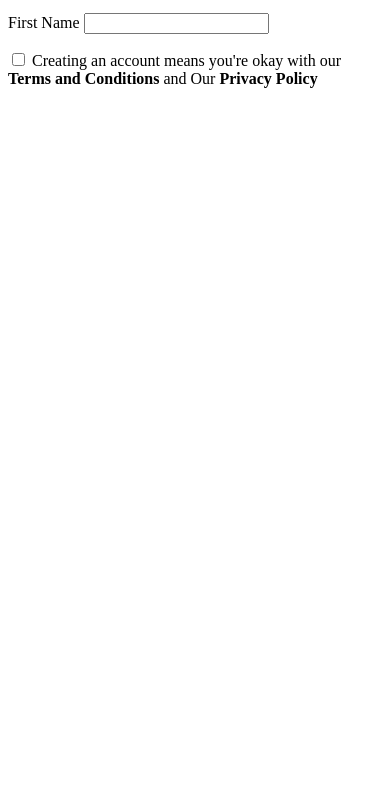
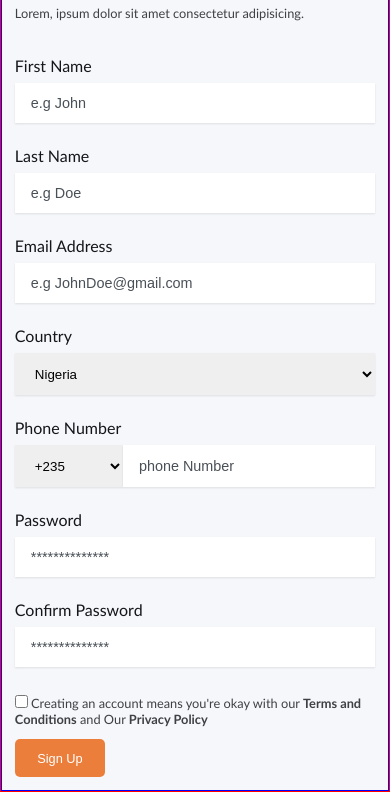
Before and after one commit to MARKOTHEDEV/Sign-up-Form, a plain HTML site: page index.html in a window 390 px wide. Shown: the part 88-880 px from the top of the page. Before the commit the page ends 844 px from the top, so only its background shows below. Drawn offline with Linux system fonts and the light colour scheme.

Commit message:
Completed the phone view Of Sign Up

```diff
--- a/index.html
+++ b/index.html
@@ -8,35 +8,107 @@
     <title>signUp form</title>
 </head>
 <body>
+    <div class="marko_container">
         <!-- start of marko form -->
         <form action="" class="marko-form" id="marko-form">
             <!-- start of marko-form__header_container of marko form -->
             <header class="marko-form__header_container">
                 <h2 class="marko-form__h1">Sign Up</h2>
-            <p class="marko-form__ptag">Lorem, ipsum dolor sit amet consectetur adipisicing.</p>
+                <p class="marko_form_content">Lorem, ipsum dolor sit amet consectetur adipisicing.</p>
             </header>
             <!-- end of marko-form__header_container of marko form -->
 
             <!-- start of marko-form__input_grid -->
             <main class="marko-form__input_grid">
+                <!-- start of flexed_input -->
+                <div class="flexed_input">
+                        <!-- start of marko_form__input_box -->
+                        <div class="marko_form__input_box">
+                            <label for="">First Name</label>
+                            <input type="text" name="" id="" placeholder="e.g John " required>
+                        </div>
+                        <!-- end of marko_form__input_box -->
+
+                        <!-- start of marko_form__input_box -->
+                        <div class="marko_form__input_box">
+                            <label for="">Last Name</label>
+                            <input type="text" name="" id="" placeholder="e.g Doe" required>
+                        </div>
+                        <!-- end of marko_form__input_box -->
+                </div>
+                <!-- end of flexed_input -->
 
 
 
                   <!-- start of marko_form__input_box -->
                   <div class="marko_form__input_box">
-                    <label for="">First Name</label>
-                    <input type="text" name="" id="">
+                    <label for="">Email Address</label>
+                    <input type="text" name="" id="" placeholder="e.g JohnDoe@gmail.com" required>
                 </div>
                 <!-- end of marko_form__input_box -->
+
+
+
+                  <!-- start of marko_form__input_box -->
+                  <div class="marko_form__input_box">
+                      <label for="">Country</label>
+                      <select name="" id="" >
+                          <option value="Nigeria" >Nigeria</option>
+                      </select>
+                  </div>
+                <!-- end of marko_form__input_box -->
+
+
+
+                    <!-- start of marko_form__input_box -->
+                       <div class="marko_form__input_box">
+                           <label for="">Phone Number</label>
+
+                           <div class="input_and_select">
+                            <select name="" id="" >
+                                <option value="" >+235</option>
+                            </select>
+                            <input type="number" placeholder="phone Number" >
+
+                           </div>
+                      </div>
+                  <!-- end of marko_form__input_box -->
+
+
+
+                <!-- start of flexed_input -->
+                <div class="flexed_input">
+
+                    <!-- start of marko_form__input_box -->
+                    <div class="marko_form__input_box">
+                        <label for="">password </label>
+                        <input type="password" name="" id="password1" placeholder="**************" required>
+                    </div>
+                    <!-- end of marko_form__input_box -->
+
+
+                    <!-- start of marko_form__input_box -->
+                    <div class="marko_form__input_box">
+                        <label for="">Confirm Password </label>
+                        <input type="password" name="" id="password2" placeholder="**************" required>
+                    </div>
+                    <!-- end of marko_form__input_box -->
+
+                </div>
+                <!-- end of flexed_input -->
+
             </main>
             <!-- end of marko-form__input_grid -->
-        <p class="marko_form_agreement_info">
+            <p class="marko_form_content">
                 <input type="checkbox" name="" id="">
 
                 Creating an account means you're okay with our <strong>Terms and Conditions</strong> and Our <strong>Privacy Policy</strong>
             </p>
+
+            <button id="submit_to_marko_form">Sign Up</button>
         </form>
         <!-- end of marko form -->
 
+    </div>
 </body>
 </html>
--- a/style.css
+++ b/style.css
@@ -0,0 +1,97 @@
+*{
+    margin: 0;
+    padding: 0;
+    box-sizing: border-box;
+}
+body{
+    border:1px solid red;
+    /* height: 100vh; */
+    font-family: 'Gill Sans', 'Gill Sans MT', Calibri, 'Trebuchet MS', sans-serif;
+}
+.marko_container{
+    border:1px solid blue;
+    height: 100%;
+/* display: flex;
+justify-content: center;
+align-items: center; */
+}
+
+.marko-form{
+    background-color: #f5f7fb;
+    padding: .8rem .8rem;
+
+}
+.marko-form__header_container{
+    color: #3f4044;
+
+}
+.marko-form__h1{
+    font-size: 1.7rem;
+    font-weight: 600;
+    padding: 1rem 0;
+}
+.marko_form_content{
+    padding: .8rem 0;
+    color: #3f4044;
+
+    font-size: .8rem;
+}
+
+/* this is where all the input for is in */
+.marko-form__input_grid{
+    /* margin: 2% 0; */
+}
+
+.marko_form__input_box{
+    /* this container contains the
+    input and label
+    */
+    display: flex;
+    flex-direction: column;
+    color: #15161a;
+    margin: 4% 0;
+
+}
+
+.marko_form__input_box label{
+    text-transform: capitalize;
+    padding: .5rem 0;
+}
+.marko_form__input_box input{
+    border: transparent;
+    padding: .8rem 1rem;
+    box-shadow: 0 1px 2px 0 rgba(0, 0, 0, 0.1);
+}
+
+.marko_form__input_box select{
+    border: transparent;
+    padding: .8rem 1rem;
+    box-shadow: 0 1px 2px 0 rgba(0, 0, 0, 0.1);
+}
+.marko_form__input_box input::placeholder{
+    color: #495057;
+    font-size: 400;
+    font-size: .9rem;
+}
+
+.input_and_select{
+    display: flex;
+
+}
+.input_and_select input{
+    width: 70%;
+}
+.input_and_select select{
+    width: 30%;
+}
+
+
+#submit_to_marko_form{
+     border: transparent;
+     color: white;
+     font-size: .8rem;
+     background-color: #ec7e3b;
+     padding: .7rem 1.4rem;
+     border-radius: 5px;
+     cursor: pointer;
+}
```
Lines whose indentation alone changed are shown as unchanged.
